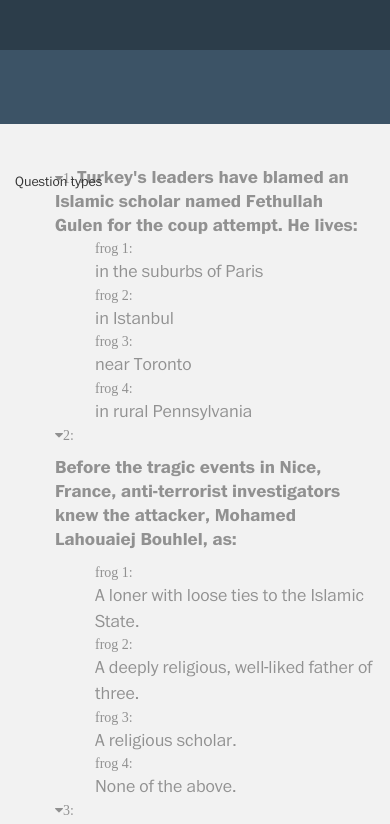
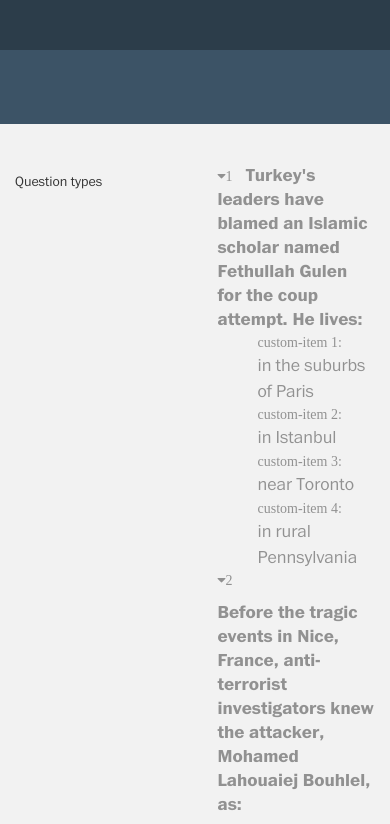
Before and after one commit to blakehunsicker/quiz-c, a plain HTML site: page index.html in a window 390 px wide. Shown: the top 824 px of the page. Drawn offline with nearby package versions, Linux system fonts and the light colour scheme.

Commit message:
fixing columns

```diff
--- a/index.html
+++ b/index.html
@@ -15,7 +15,7 @@
     </div>
     <div class="container" style="">
       <div class="row" style="margin-top:164px;">
-        <div class="col-lg-4 side-panel" style="">
+        <div class="col-xs-4 side-panel" style="">
           <h5 style="z-index:1;position:fixed;font-family:FranklinITCProLight;">Question types</h5>
           <div class="q-settings">
             <div class="q-one" style="display:none">
@@ -23,12 +23,12 @@
             </div>
           </div>
         </div>
-        <div class="col-lg-1"></div>
-        <div class="col-lg-7" style="height:100vh;">
+        <div class="col-xs-1"></div>
+        <div class="col-xs-7" style="height:100vh;">
           <div class="questions">
             <ol class="question-list">
               <li class="question" id="q-one">
-                <span class="question-text" style="display:inline;text-indent:-20px;">
+                <span class="question-text" style="display:inline;margin-left:10px">
                   Turkey's leaders have blamed an Islamic scholar named Fethullah Gulen for the coup attempt. He lives:
                 </span>
                 <ol class="answers">
--- a/quiz.css
+++ b/quiz.css
@@ -18,7 +18,7 @@
       .question-list li:before{
         display:inline-block;
         font-family: FontAwesome;
-        content: "\f0d7" counter(elementcounter) ": "; /* print out "Element " followed by the current counter value */
+        content: "\f0d7" counter(elementcounter); /* print out "Element " followed by the current counter value */
         counter-increment:elementcounter; /* increment counter */
       }
 
@@ -47,7 +47,7 @@
         counter-reset:elementcounter; /* create custom counter and set it to 0 */
       }
       .answers li:before{
-        content: "frog " counter(elementcounter) ": "; /* print out "Element " followed by the current counter value */
+        content: "custom-item " counter(elementcounter) ": "; /* print out "Element " followed by the current counter value */
         counter-increment:elementcounter; /* increment counter */
       }
       /*li:before {
```
